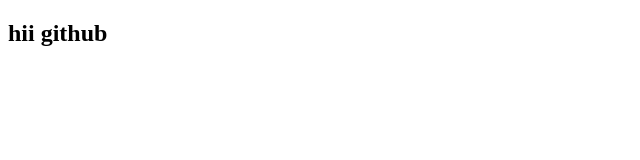
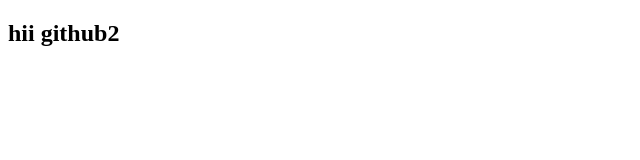
Before and after one commit to princesmadhu/resumee, a plain HTML site: page index.html in a window 1280 px wide. Shown: the full height of the page, 0-640 px from the left. Drawn offline with Linux system fonts and the light colour scheme.

Commit message:
second commit

```diff
--- a/index.html
+++ b/index.html
@@ -5,6 +5,6 @@
     <title></title>
   </head>
   <body>
-    <h2> hii github</h1>
+    <h2> hii github2</h1>
   </body>
 </html>
```
